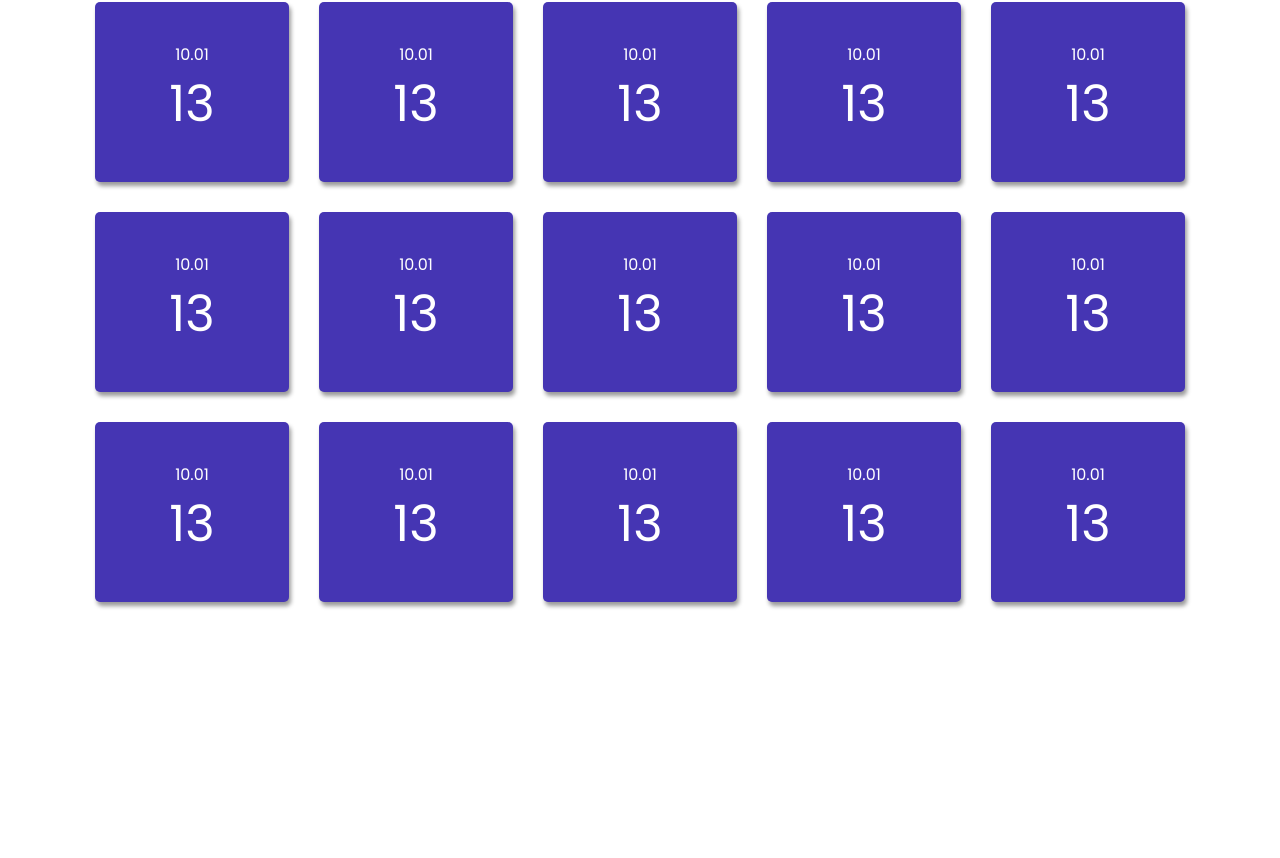
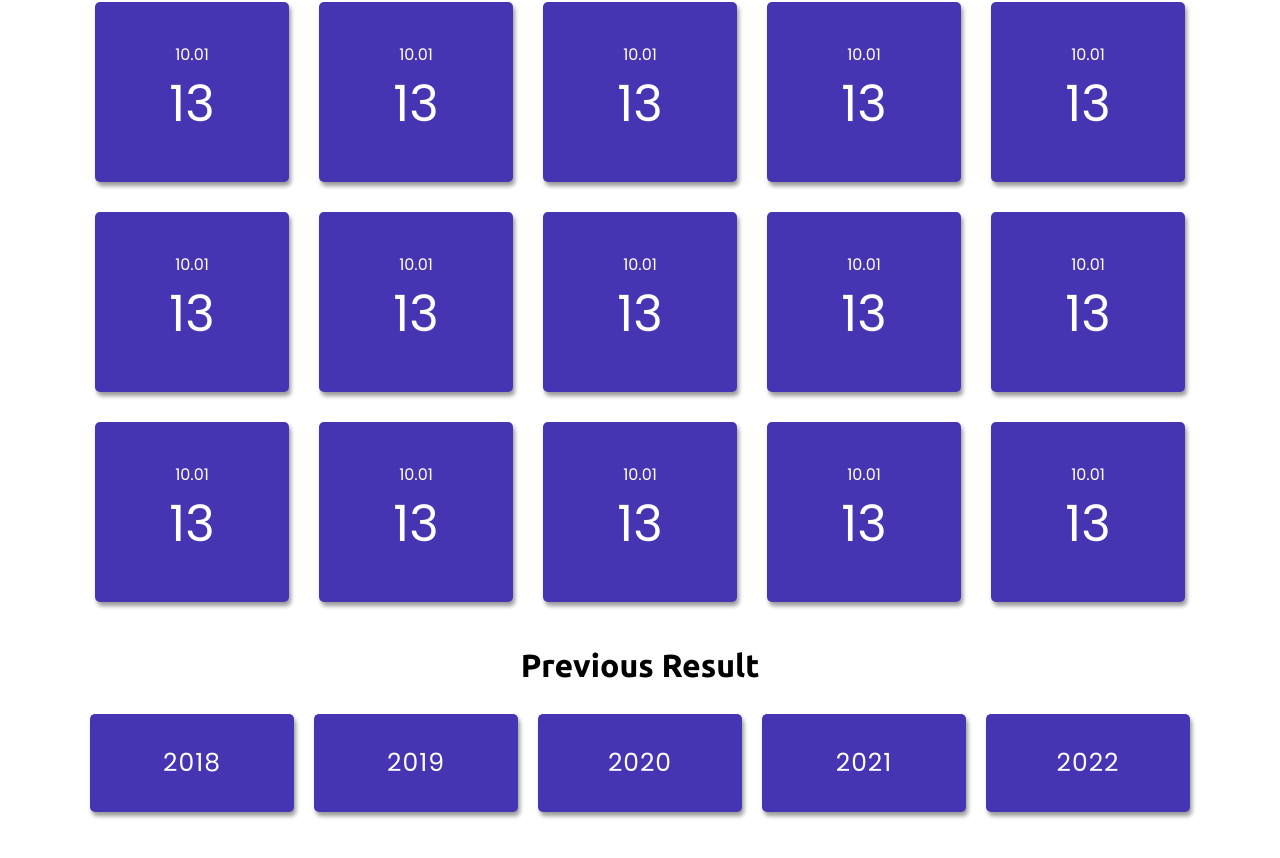
Before and after one commit to abinash0013/react-delhi, a React (Create React App) app: page / in a window 1280 px wide. Shown: the part 908-1766 px from the top of the page. Before the commit the page ends 1525 px from the top, so only its background shows below. Built offline with nearby package versions, Linux system fonts and the light colour scheme.

Commit message:
previous section complete

```diff
--- a/src/pages/Home.js
+++ b/src/pages/Home.js
@@ -4,6 +4,7 @@ import Topbar from "./Header/Topbar/Topbar";
 import Navbar from "./Header/Navbar/Navbar";
 import Banner from "./Header/Banner/Banner";
 import Result from "./Result/Result";
+import PreviousResult from "./PreviousResult/PreviousResult";
 
 function Home() {
     return (
@@ -12,6 +13,7 @@ function Home() {
             <Navbar />
             <Banner />
             <Result />
+            <PreviousResult />
         </div>
     );
 }
--- /dev/null
+++ b/src/pages/PreviousResult/PreviousResult.js
@@ -0,0 +1,16 @@
+import React, { useState } from "react";
+import PreviousResultApiData from "./api/previousResultApi";
+import PreviousResultCard from "./PreviousResultCard";
+
+const PreviousResult = () => {
+    const [PreviousResultData, setPreviousResultData] = useState(
+        PreviousResultApiData
+    );
+    return (
+        <>
+            <PreviousResultCard props={PreviousResultData} />
+        </>
+    );
+};
+
+export default PreviousResult;
--- /dev/null
+++ b/src/pages/PreviousResult/PreviousResultCard.js
@@ -0,0 +1,30 @@
+const PreviousResultCard = ({ props }) => {
+    console.log(props);
+    return (
+        <>
+            {/* <!-- previous-result section start--> */}
+            <section class="previous-result">
+                <div class="max-width">
+                    <div class="title">
+                        <h1>Previous Result</h1>
+                    </div>
+                    <div class="year-div">
+                        {props.map((currentElement) => {
+                            const { id, years } = currentElement;
+                            return (
+                                <div class="year-box" key={id}>
+                                    <div class="years-text">
+                                        <p>{years}</p>
+                                    </div>
+                                </div>
+                            );
+                        })}
+                    </div>
+                </div>
+            </section>
+            {/* <!-- previous-result section finished--> */}
+        </>
+    );
+};
+
+export default PreviousResultCard;
--- /dev/null
+++ b/src/pages/PreviousResult/api/previousResultApi.js
@@ -0,0 +1,23 @@
+const previousResultApi = [
+    {
+        id: 1,
+        years: 2018,
+    },
+    {
+        id: 2,
+        years: 2019,
+    },
+    {
+        id: 3,
+        years: 2020,
+    },
+    {
+        id: 4,
+        years: 2021,
+    },
+    {
+        id: 5,
+        years: 2022,
+    },
+];
+export default previousResultApi;
--- a/src/pages/Result/ResultCard.js
+++ b/src/pages/Result/ResultCard.js
@@ -1,5 +1,5 @@
 const ResultCard = ({ props }) => {
-    console.log(props);
+    // console.log(props);
     return (
         <>
             <section className="today-result">
```
Also changed, not shown: src/pages/Result/Result.js (+0 -9 lines), src/pages/Previous-Result/Previous-Result-card.js (deleted), src/pages/Previous-Result/Previous-Result.js (deleted), src/pages/Previous-Result/api/previous-result-api.js (deleted).
